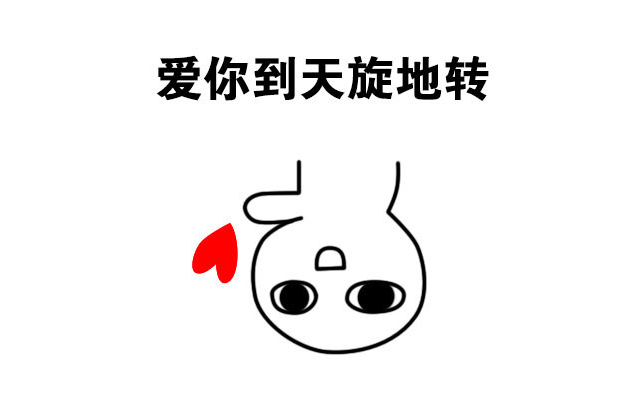
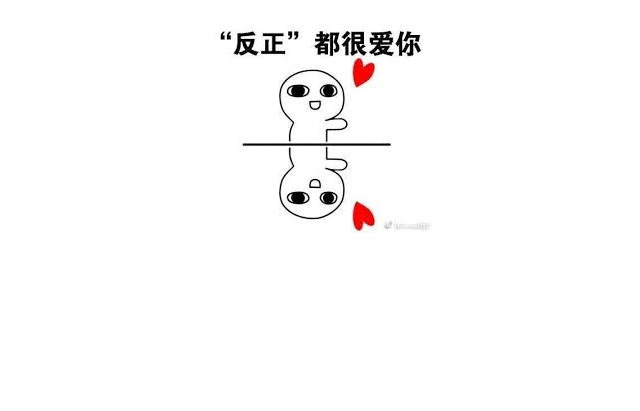
Before and after one commit to decaishao/decaishao.github.io, a plain HTML site: page index.html in a window 1280 px wide. Shown: the whole page, without its empty margins (321-961 px from the left). Drawn offline with Linux system fonts and the light colour scheme.

Commit message:
Update index.html

```diff
--- a/index.html
+++ b/index.html
@@ -6,7 +6,7 @@
 
 <body>
     <div align="center">
-        <img src="3.jpg" />
+        <img src="2.jpg" />
     </div>
 </body>
 
```
